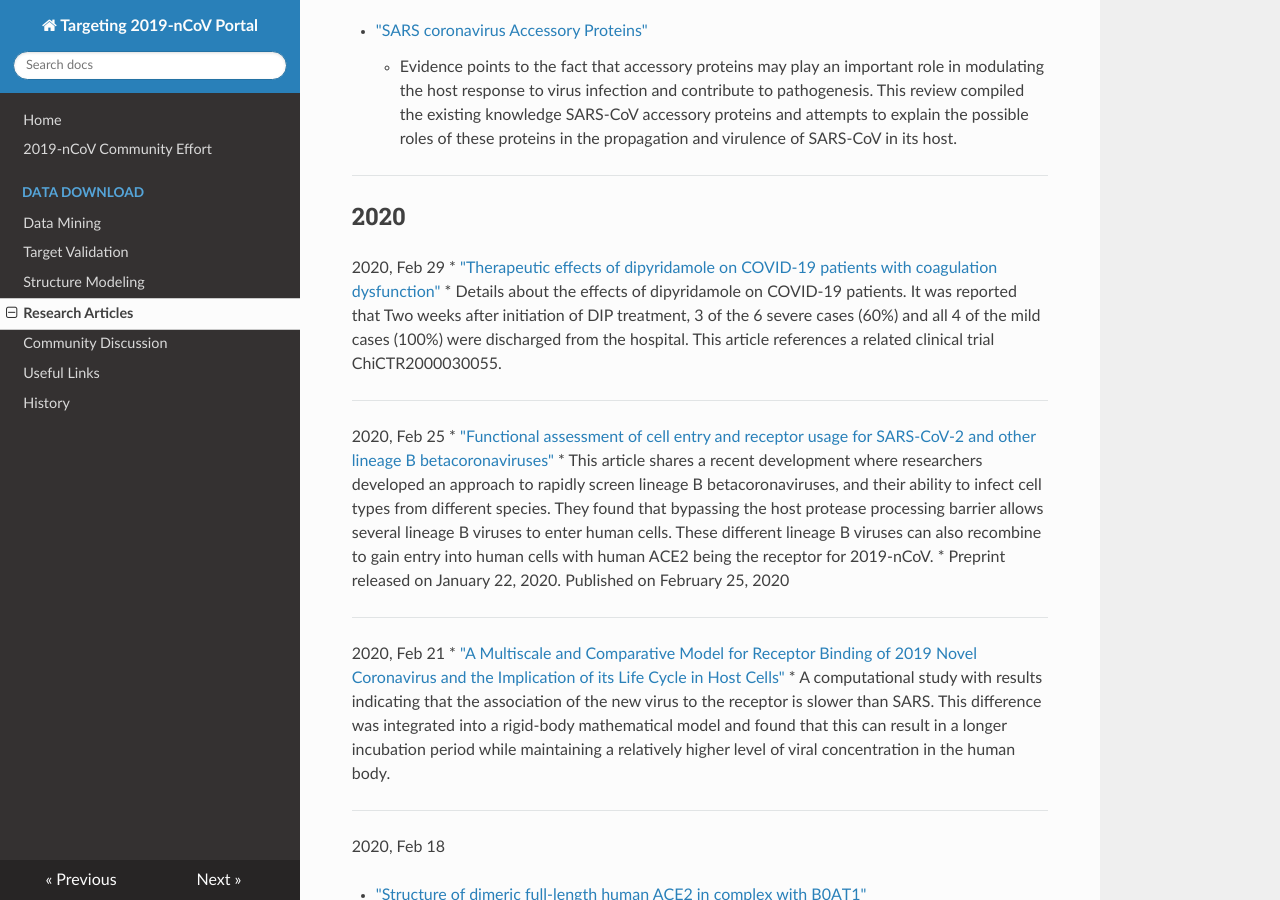
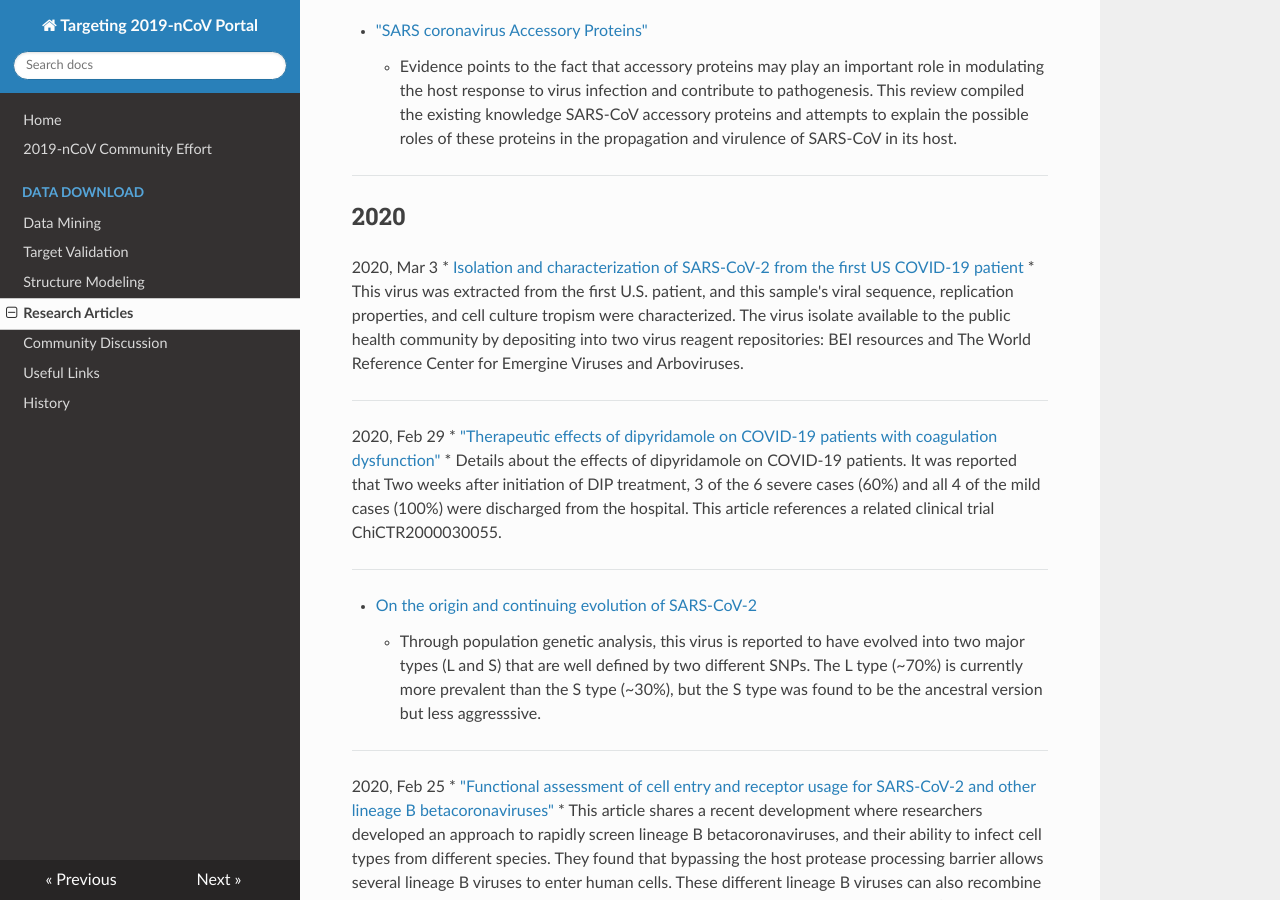
Before and after one commit to GHDDI-AILab/Targeting2019-nCoV, an MkDocs documentation site: the page built from docs/research_progress.md, in a window 1280 px wide and 900 px high, scrolled down 823 px. Built offline with MkDocs 1.6.1, drawn with Linux system fonts in a browser that asks for light colours; nearby versions of some CDN libraries.

Commit message:
Update research_progress.md

```diff
--- a/docs/research_progress.md
+++ b/docs/research_progress.md
@@ -30,9 +30,20 @@
 
 ## 2020
 
+2020, Mar 3
+ * [Isolation and characterization of SARS-CoV-2 from the first US COVID-19 patient ](http://ghddiai.oss-cn-zhangjiakou.aliyuncs.com/file/file_icsc2fuscp.pdf)
+    * This virus was extracted from the first U.S. patient, and this sample's viral sequence, replication properties, and cell culture tropism were characterized. The virus isolate available to the public health community by depositing into two virus reagent repositories: BEI resources and The World Reference Center for Emergine Viruses and Arboviruses.
+
+---
+
 2020, Feb 29
  * ["Therapeutic effects of dipyridamole on COVID-19 patients with coagulation dysfunction"](http://ghddiai.oss-cn-zhangjiakou.aliyuncs.com/file/file_tedc19pcd.pdf)
     * Details about the effects of dipyridamole on COVID-19 patients. It was reported that Two weeks after initiation of DIP treatment, 3 of the 6 severe cases (60%) and all 4 of the mild cases (100%) were discharged from the hospital. This article references a related clinical trial ChiCTR2000030055.
+
+---
+
+ * [On the origin and continuing evolution of SARS-CoV-2](http://ghddiai.oss-cn-zhangjiakou.aliyuncs.com/file/file_nwaa036.pdf)
+    * Through population genetic analysis, this virus is reported to have evolved into two major types (L and S) that are well defined by two different SNPs. The L type (~70%) is currently more prevalent than the S type (~30%), but the S type was found to be the ancestral version but less aggresssive.
 
 ---
 
```
